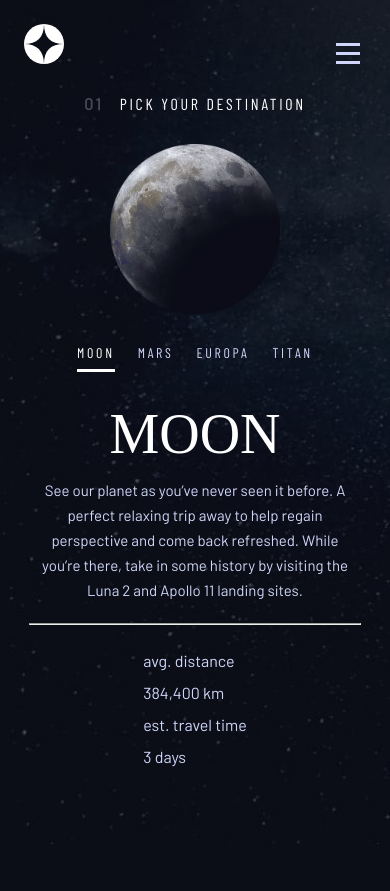
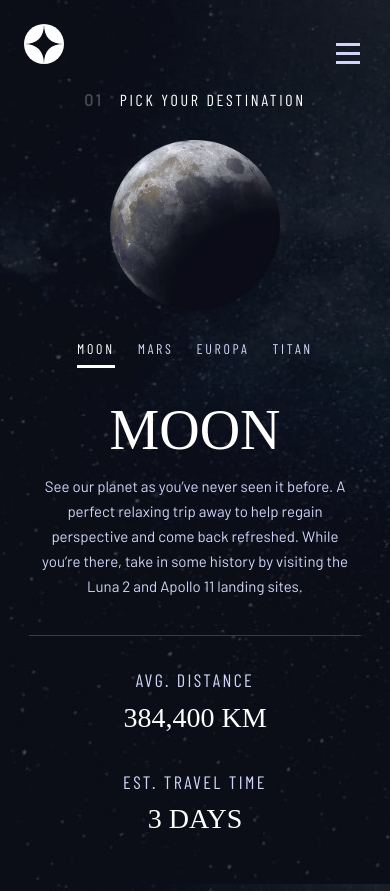
Before and after one commit to jadeli1720/space-tourism-website-main, a React (Create React App) app in the folder project/app/: page /destination in a window 390 px wide. Before the commit the page ends 844 px from the top, so only its background shows below. Built offline with nearby package versions, Linux system fonts and the light colour scheme; a web font is replaced by a local one.

Commit message:
Finished destination page mobile styling

```diff
--- a/project/app/src/pages/Destination.jsx
+++ b/project/app/src/pages/Destination.jsx
@@ -66,17 +66,17 @@ const Destination = () => {
 					{destinationData.name}
 				</h1>
 				<p className='page-paragraph'>{destinationData.description}</p>
-				<hr className='divider' />
+				<div className='divider' ></div>
 				<div className='stats-container'>
 					<div className='distance-wrapper'>
-						<p className='distance-title'>avg. distance</p>
-						<p className='distance-stat'>
+						<p className='title'>avg. distance</p>
+						<p className='stat'>
 							{destinationData.distance}
 						</p>
 					</div>
 					<div className='travel-wrapper'>
-						<p className='travel-title'>est. travel time</p>
-						<p className='travel-stat'>{destinationData.travel}</p>
+						<p className='title'>est. travel time</p>
+						<p className='stat'>{destinationData.travel}</p>
 					</div>
 				</div>
 			</section>
--- a/project/app/src/styles/components/destination.scss
+++ b/project/app/src/styles/components/destination.scss
@@ -6,27 +6,27 @@
 
   .destination-left-container, .destination-right-container {
     @include mixin.displayFlex(column, center, unset);
-    max-width: 573px;
+    max-width: 35.813rem;
     width: 100%
   }
 
 
   .img-wrapper {
 
-    height: 170px;
-    width:170px;
+    height: 10.625rem;
+    width:10.625rem;
 
     .destination-image{
-      height: 170px;
-      width:170px;
+      height: 10.625rem;
+      width:10.625rem;
     }
   }
 
   .destination-nav-wrapper {
     @include mixin.displayFlex(row, flex-start, space-between);
-    height: 28px;
+    height: 1.75rem;
     margin-top: 2rem;
-    max-width: 285.5px;
+    max-width: 17.844rem;
     width: 60.5%;
 
   }
@@ -38,7 +38,7 @@
     line-height: 0.875rem;
     text-transform: uppercase;
     cursor: pointer;
-    padding-bottom: 9px;
+    padding-bottom: 0.563rem;
 
     &:hover {
       border-bottom: 3px solid rgba(255, 255, 255, 0.50);
@@ -58,9 +58,41 @@
   }
 
   .page-paragraph {
-    line-height: 25px;
+    line-height: 1.563rem;
     text-align: center;
+    margin-bottom: 1rem;
     width: 82%;
+  }
+
+  .stats-container{
+    @include mixin.displayFlex(column, center,unset);
+    margin-bottom: 2.5rem;
+
+    .distance-wrapper, .travel-wrapper {
+      @include mixin.displayFlex(column, center,unset);
+
+    }
+
+    .distance-wrapper {
+      margin: 0.5rem 0 1rem;
+    }
+
+    .travel-wrapper {
+      margin: 1rem 0;
+    }
+
+    .title {
+      @include mixin.nav();
+      letter-spacing: 0.148rem;
+      text-transform: uppercase;
+    }
+
+    .stat {
+      color: white;
+      @include mixin.subHeadingOne(2rem);
+      text-transform: uppercase;
+      margin-top: 0.35rem;
+    }
   }
 }
 
--- a/project/app/src/styles/components/homepage.scss
+++ b/project/app/src/styles/components/homepage.scss
@@ -5,8 +5,6 @@
   @include mixin.displayFlex(column, center, unset);
   text-align: center;
   margin: 40px 1.5rem 0;
-  // height: 100vh;
-
 
   .hp-text-container {
     max-width: 450px;
--- a/project/app/src/styles/global.scss
+++ b/project/app/src/styles/global.scss
@@ -128,7 +128,7 @@ body {
 }
 
 #destinationPage, #crewPage, #technologyPage {
-  margin-top: 1.5rem;
+  margin-top: 1.25rem;
 
   .page-title {
     @include mixin.displayFlex(row, center, unset);
@@ -148,7 +148,7 @@ body {
 
 .divider {
     margin: 20px 0;
-    color: #383B4B;
+    background-color: #383B4B;
     height: 1px;
     width: 85%;
 }
```
